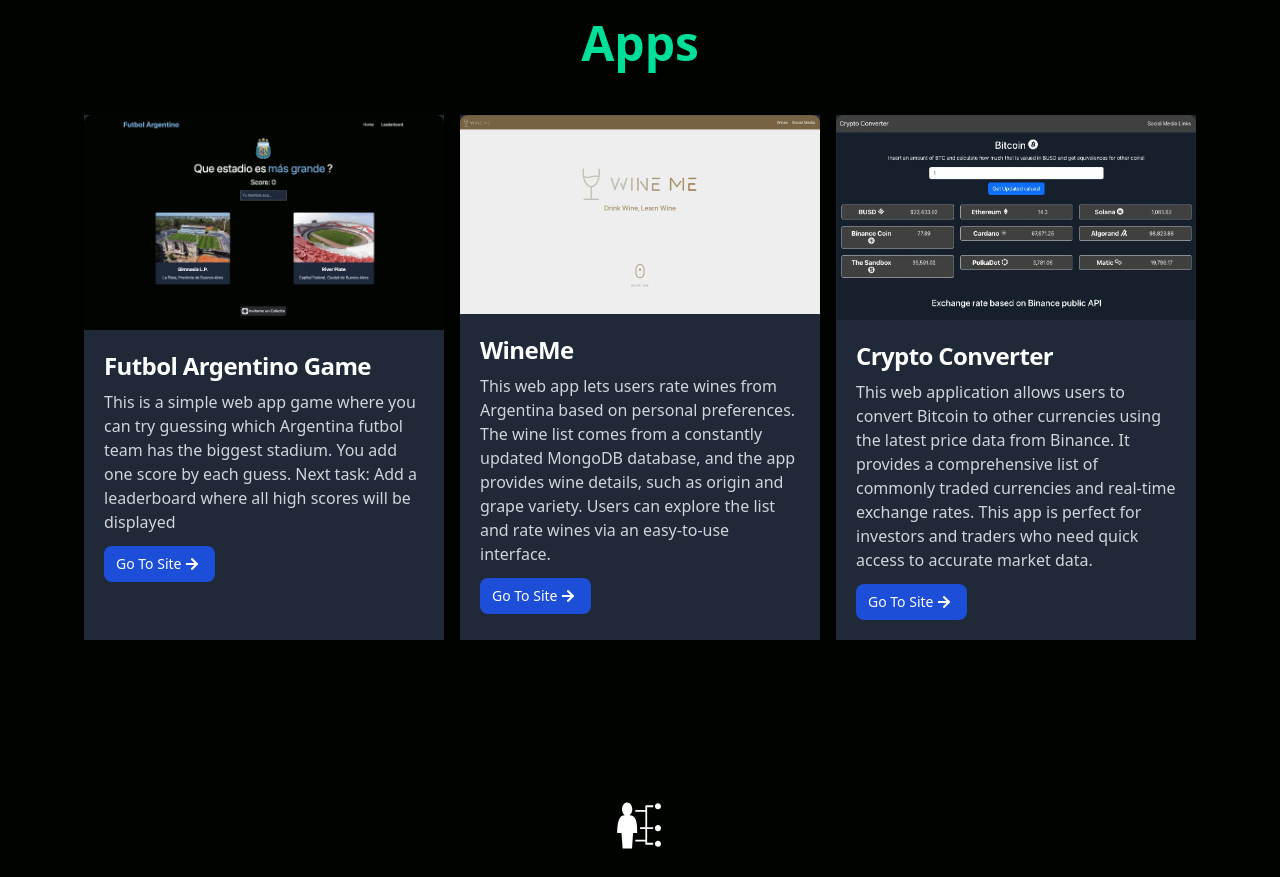
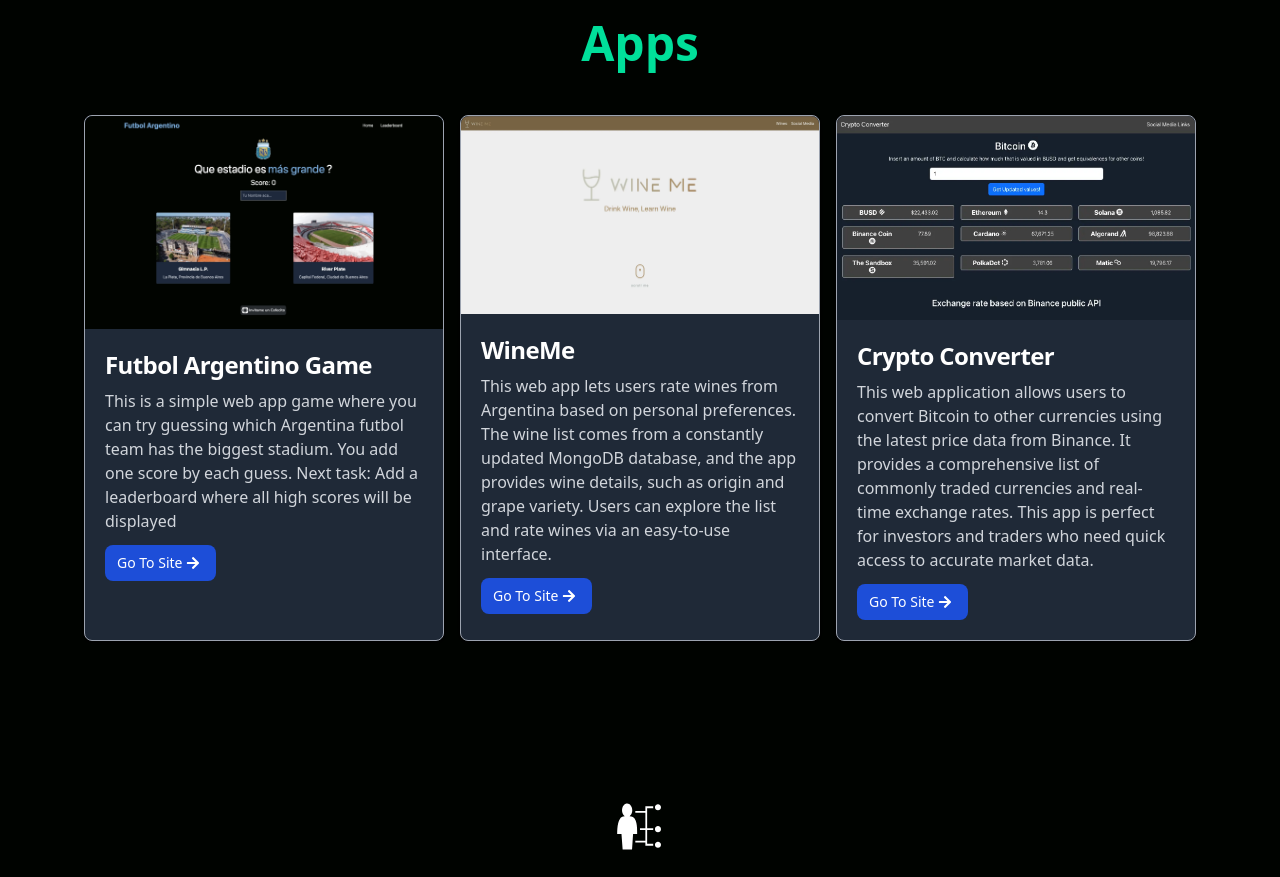
Before and after one commit to tomyferra/Portfolio-Tailwind, a React (Create React App) app: page / in a window 1280 px wide. Shown: the part 2013-2890 px from the top of the page. Built offline with nearby package versions, Linux system fonts and the light colour scheme.

Commit message:
Added style to projects

```diff
--- a/src/components/Project.js
+++ b/src/components/Project.js
@@ -3,7 +3,7 @@
 
 function Project({ name, sitepicture, summary, url, urlgithub }) {
   return (
-    <div class="max-w-sm borderborder-gray-200rounded-lg shadow bg-gray-800 border-gray-700">
+    <div class="max-w-sm border rounded-lg shadow bg-gray-800 border-gray-400">
       <img class="rounded-t-lg" src={sitepicture} alt="" />
       <div class="p-5">
         <h5 className="mb-2 text-2xl font-bold tracking-tight text-white">
```
